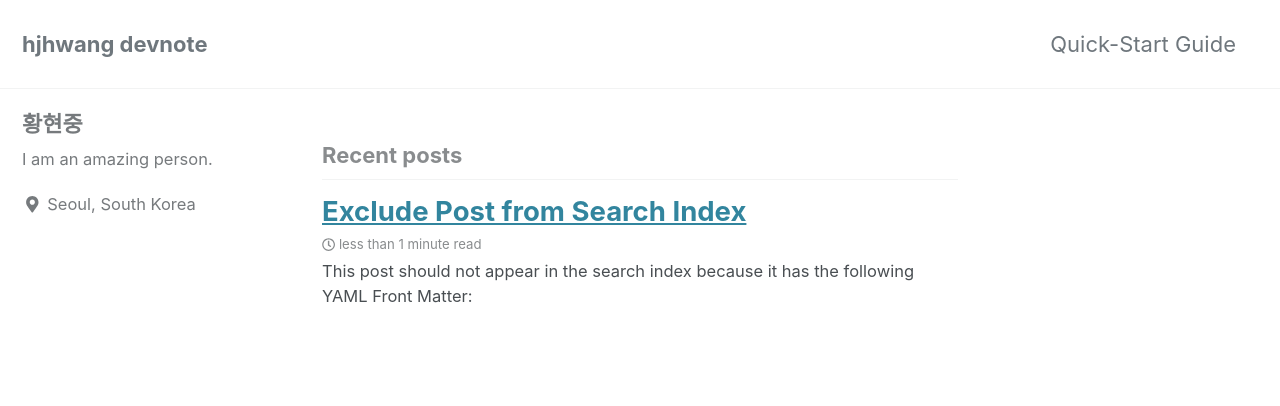
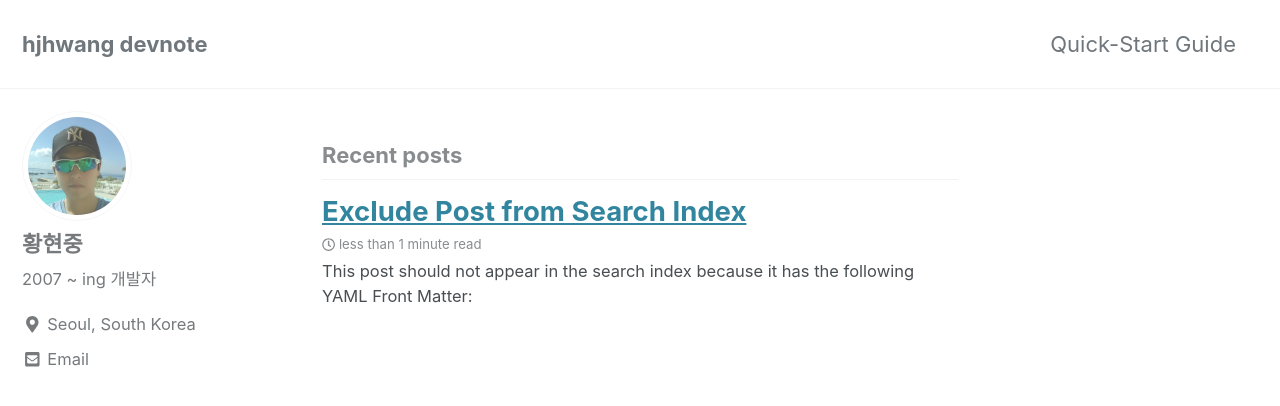
Before and after one commit to hjhwang/devnote, a Jekyll site: the page built from index.html, in a window 1280 px wide and 900 px high. Shown: the top 406 px of the window. Built offline with Jekyll 4.4.1, drawn with Linux system fonts in a browser that asks for light colours; cached includes are drawn as plain includes; the list of posts is cut into pages by our own code.

Commit message:
no message

```diff
--- a/_config.yml
+++ b/_config.yml
@@ -108,10 +108,10 @@
 # Site Author
 author:
   name             : "황현중"
-  avatar           : # path of avatar image, e.g. "/assets/images/bio-photo.jpg"
-  bio              : "I am an amazing person."
+  avatar           : "/img/hjhwang.jpg" # path of avatar image, e.g. "/assets/images/bio-photo.jpg"
+  bio              : "2007 ~ ing 개발자"
   location         : "Seoul, South Korea"
-  email            :
+  email            : "hhjoong@gmail.com"
   links:
     - label: "Email"
       icon: "fas fa-fw fa-envelope-square"
```
Also changed, not shown: img/hjhwang.jpg (added).
